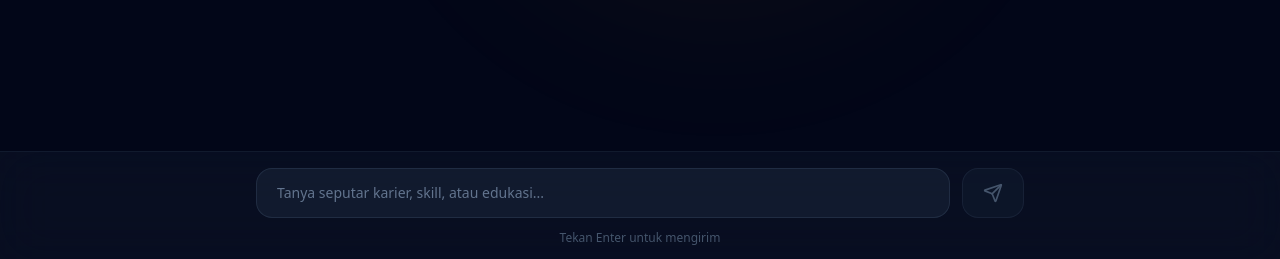
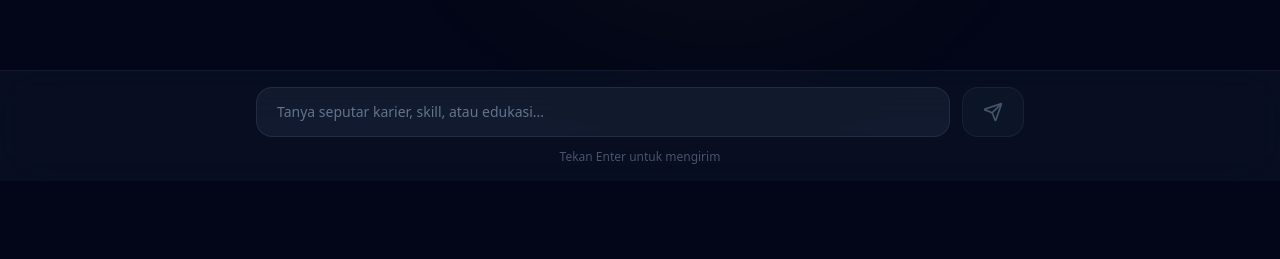
Before and after one commit to hmad28/h-mate-frontend, a Next.js app: page /konsultasi in a window 1280 px wide. Shown: the part 619-878 px from the top of the page. Built offline with nearby package versions, Linux system fonts and the light colour scheme; no server answers.

Commit message:
make input fixed

```diff
--- a/src/app/konsultasi/page.js
+++ b/src/app/konsultasi/page.js
@@ -380,7 +380,7 @@ export default function KonsultasiPage() {
       </div>
 
       {/* Input Area */}
-      <div className="bg-slate-900/50 backdrop-blur-xl border-t border-slate-800/50 sticky bottom-0 z-10">
+      <div className="bg-slate-900/50 backdrop-blur-xl border-t border-slate-800/50 fixed w-full bottom-0 z-10">
         <div className="container mx-auto px-4 py-4">
           <div className="max-w-3xl mx-auto flex gap-3">
             <motion.div
```
